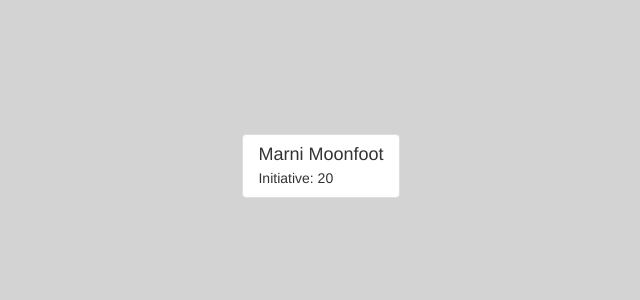
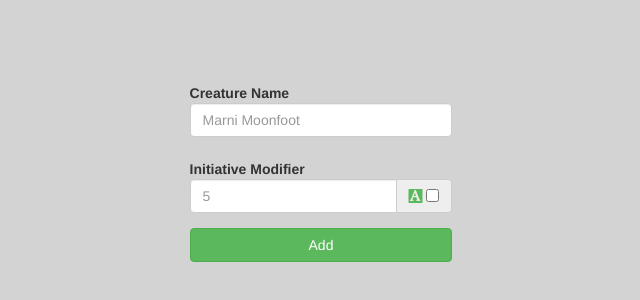
Before and after one commit to CharmedSatyr/dnd_combat_tracker, a React (Create React App) app: page / in a window 1280 px wide. Shown: the part 224-524 px from the top of the page, without its empty margins (319-959 px from the left). Built offline with nearby package versions, Linux system fonts and the light colour scheme.

Commit message:
basic creature stat add functionality using localStorage

```diff
--- /dev/null
+++ b/src/AdvantageIcon.js
@@ -0,0 +1,12 @@
+import React from 'react';
+
+import { Glyphicon } from 'react-bootstrap';
+
+const AdvantageIcon = () => (
+  <span>
+    <Glyphicon title="Rolls with advantage" glyph="text-background" style={{ color: '#5cb85c' }} />
+    &nbsp;
+  </span>
+);
+
+export default AdvantageIcon;
--- a/src/Initiative.js
+++ b/src/Initiative.js
@@ -1,17 +1,44 @@
 import React, { Component } from 'react';
+
+import AdvantageIcon from './AdvantageIcon';
+import InitiativeForm from './InitiativeForm';
+
 import { ListGroup, ListGroupItem } from 'react-bootstrap';
 
-const character = {
-  first: 'Marni',
-  last: 'Moonfoot',
-  initiative: 20,
-};
+export default class Initiative extends Component {
+  constructor(props) {
+    super(props);
+    this.state = { creatures: [] };
+  }
+  componentWillMount() {
+    if (localStorage.hasOwnProperty('creatures_dnd')) {
+      let creatures = localStorage.getItem('creatures_dnd');
+      console.log('creatures:', creatures);
 
-export default class Initiative extends Component {
+      try {
+        creatures = JSON.parse(creatures);
+        this.setState({ creatures });
+      } catch (e) {
+        console.error('Error:', e);
+      }
+    }
+  }
   render() {
-    const characters = [character].map(c => (
-      <ListGroupItem header={`${c.first} ${c.last}`}>Initiative: {c.initiative}</ListGroupItem>
-    ));
-    return <ListGroup>{characters}</ListGroup>;
+    let creatures;
+    if (this.state.creatures.length) {
+      creatures = this.state.creatures.map((c, i) => (
+        <ListGroupItem key={i} header={`${c.name}`}>
+          Initiative Modifier: {c.modifier >= 0 ? `+${c.modifier}` : `${c.modifier}`}&nbsp;
+          {c.advantage && <AdvantageIcon />}
+        </ListGroupItem>
+      ));
+    }
+
+    return (
+      <div>
+        <InitiativeForm />
+        {creatures && <ListGroup>{creatures}</ListGroup>}
+      </div>
+    );
   }
 }
--- /dev/null
+++ b/src/InitiativeForm.js
@@ -0,0 +1,101 @@
+import React, { Component } from 'react';
+import AdvantageIcon from './AdvantageIcon';
+
+import { ControlLabel, Button, Form, FormControl, FormGroup, InputGroup } from 'react-bootstrap';
+
+const defaultState = {
+  name: '',
+  modifier: 0,
+  advantage: false,
+};
+
+export default class InitiativeForm extends Component {
+  constructor(props, context) {
+    super(props, context);
+    this.state = {
+      name: '',
+      modifier: 0,
+      advantage: false,
+    };
+    this.getName = this.getName.bind(this);
+    this.getModifier = this.getModifier.bind(this);
+    this.getAdvantage = this.getAdvantage.bind(this);
+    this.addLocal = this.addLocal.bind(this);
+  }
+  addLocal() {
+    if (this.state.name) {
+      let creatures;
+
+      if (localStorage.hasOwnProperty('creatures_dnd')) {
+        creatures = localStorage.getItem('creatures_dnd');
+
+        try {
+          creatures = JSON.parse(creatures);
+          creatures.push(this.state);
+          creatures = JSON.stringify(creatures);
+          localStorage.setItem('creatures_dnd', creatures);
+        } catch (e) {
+          console.error('Error:', e);
+        }
+      } else {
+        let creatures = [];
+        creatures.push(this.state);
+        creatures = JSON.stringify(creatures);
+        localStorage.setItem('creatures_dnd', creatures);
+      }
+      this.setState(defaultState);
+    }
+  }
+  getAdvantage() {
+    this.setState({ advantage: this.refs.adv_checkbox.checked });
+  }
+
+  getName(e) {
+    this.setState({ name: e.target.value });
+  }
+
+  getModifier(e) {
+    this.setState({ modifier: e.target.value });
+  }
+  render() {
+    return (
+      <Form componentClass="fieldset" horizontal>
+        {/* Creature Name */}
+        <FormGroup controlId="name">
+          <ControlLabel>Creature Name</ControlLabel>
+          <FormControl onChange={this.getName} type="text" placeholder="Marni Moonfoot" />
+        </FormGroup>
+
+        {/* Initiative + Advantage */}
+        <FormGroup controlId="initiative">
+          <ControlLabel>Initiative Modifier</ControlLabel>
+          <InputGroup>
+            <FormControl onChange={this.getModifier} type="number" placeholder="5" />
+            <InputGroup.Addon>
+              <AdvantageIcon />
+              <input
+                title="Rolls with advantage"
+                onChange={this.getAdvantage}
+                ref="adv_checkbox"
+                type="checkbox"
+                aria-label="Advantage?"
+              />
+            </InputGroup.Addon>
+          </InputGroup>
+        </FormGroup>
+
+        {/* Button */}
+        <FormGroup>
+          <Button
+            onClick={this.addLocal}
+            style={{ width: '100%' }}
+            type="submit"
+            className="btn btn-success"
+          >
+            Add
+          </Button>
+        </FormGroup>
+      </Form>
+    );
+  }
+}
```
